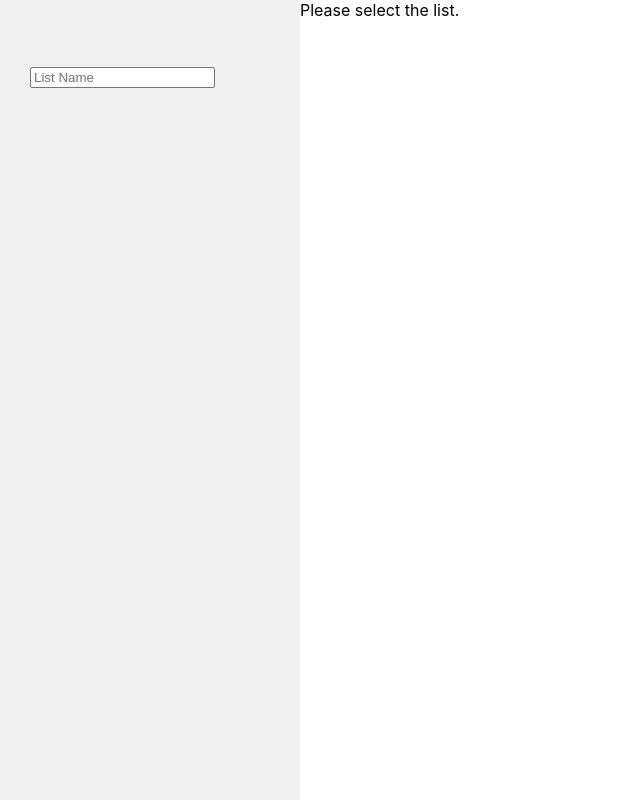
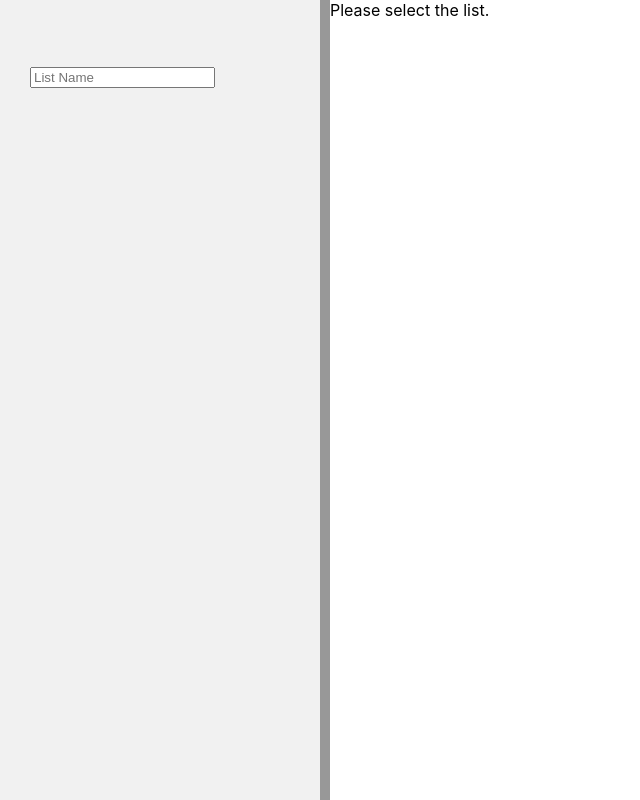
Before and after one commit to Nishant078/admin_control_panel, a React (Create React App) app in the folder frontend/: page / in a window 1280 px wide. Shown: the whole page, without its empty margins (0-640 px from the left). Built offline with nearby package versions, Linux system fonts and the light colour scheme; no server answers; the HTML template or start-up script is replaced by a standard one.

Commit message:
added left panel resizer

```diff
--- a/frontend/src/App.js
+++ b/frontend/src/App.js
@@ -5,9 +5,9 @@ import { make_post_request } from "./Utility";
 import MainPanel from "./MainPanel";
 import { BrowserRouter as Router, Route } from "react-router-dom";
 
-
 const App = (props) => {
    const [list, set_list] = useState([]);
+
    useEffect(() => {
       get_list_from_server();
    }, []);
--- a/frontend/src/App.scss
+++ b/frontend/src/App.scss
@@ -1,41 +1,45 @@
-html{
+html {
    height: 100%;
-  body{
+   body {
       height: 100%;
-    > div{
+      > div {
          height: 100%;
       }
    }
 }
-*, *::before, *::after{
+*,
+*::before,
+*::after {
    -webkit-box-sizing: border-box;
    box-sizing: border-box;
 }
-a{
+a {
    text-decoration: none;
    transition: 0.3s linear;
+   word-break: break-all;
 }
-.admin-section{
+.admin-section {
    display: flex;
    flex-direction: row;
    height: 100%;
-  .admin-left{
-    width: 300px;
+   .admin-left-panel {
       background-color: #f1f1f1;
       height: 100%;
       padding: 30px;
-    .admin-listitem{
+      // resize: horizontal;
+      // overflow: auto;
+      .admin-list-items {
          padding: 0;
-      li{
+         li {
             list-style: none;
-        a{
+            a {
                font-size: 16px;
                color: red;
             }
          }
       }
    }
-  .admin-main{
-    width:calc(100% - 300px);
+   .admin-main {
+      // width: calc(100% - 300px);
    }
 }
--- a/frontend/src/LeftPanel.js
+++ b/frontend/src/LeftPanel.js
@@ -1,15 +1,17 @@
-import React from "react";
+import React, { useState } from "react";
 import { make_post_request } from "./Utility";
-import $ from "jquery";
 import { Link } from "react-router-dom";
 import { FontAwesomeIcon } from "@fortawesome/react-fontawesome";
 import * as icons from "@fortawesome/free-solid-svg-icons";
 
 const LeftPanel = (props) => {
    const { list, get_list_from_server } = props;
+   const [width, set_width] = useState(25);
+
    const add_list = async (e) => {
       if (e.key === "Enter") {
-         const list_name = $("#list_name_input").val();
+         e.preventDefault();
+         const list_name = e.target.value;
          if (/^[0-9a-zA-Z_-]+$/.test(list_name)) {
             if (!list.includes(list_name) && list_name !== "") {
                await make_post_request({
@@ -17,7 +19,7 @@ const LeftPanel = (props) => {
                   list_name: list_name,
                });
                await get_list_from_server();
-               $("#list_name_input").val("");
+               e.target.value = "";
             }
          }
       }
@@ -29,6 +31,25 @@ const LeftPanel = (props) => {
          list_name: list[index],
       });
       await get_list_from_server();
+   };
+
+   const resize_handler = (e) => {
+      let drag_start_pos = e.clientX;
+      const mousemove_handler = (e) => {
+         let change_in_x =
+            ((e.clientX - drag_start_pos) /
+               document.documentElement.clientWidth) *
+            100;
+         set_width(width + change_in_x);
+      };
+      document.addEventListener("mousemove", mousemove_handler);
+      document.addEventListener(
+         "mouseup",
+         (e) => {
+            document.removeEventListener("mousemove", mousemove_handler);
+         },
+         { once: true }
+      );
    };
 
    let list_render = [];
@@ -47,8 +68,9 @@ const LeftPanel = (props) => {
    });
 
    return (
-      <div className="admin-left">
-         <ul className="admin-listitem">{list_render}</ul>
+      <>
+         <div className="admin-left-panel" style={{ width: `${width}%` }}>
+            <ul className="admin-list-items">{list_render}</ul>
             <br key="br" />
             <input
                key="list_name_input"
@@ -58,6 +80,12 @@ const LeftPanel = (props) => {
                onKeyPress={add_list}
             />
          </div>
+         <div
+            className="admin-left-panel-resize"
+            style={{ width: "10px", backgroundColor: "#989898" }}
+            onMouseDown={resize_handler}
+         />
+      </>
    );
 };
 
```
Lines whose indentation alone changed are shown as unchanged.
